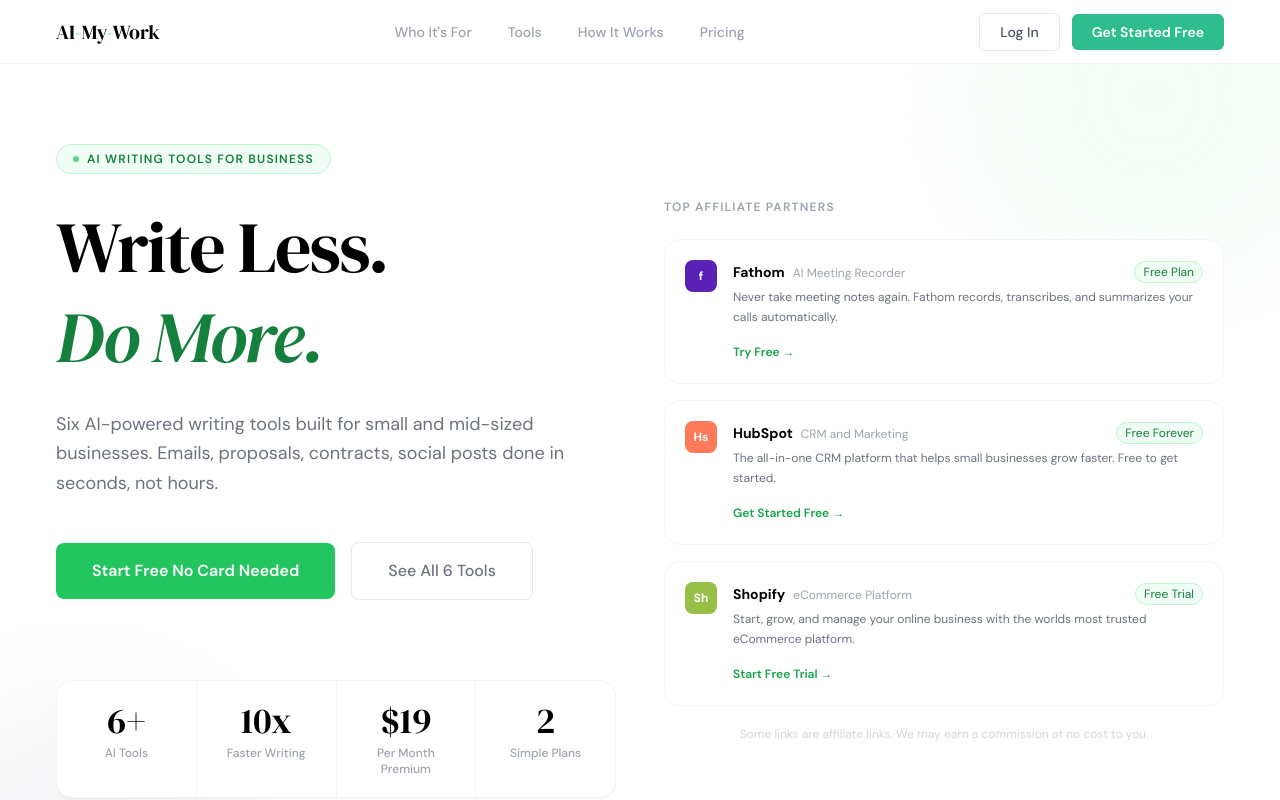
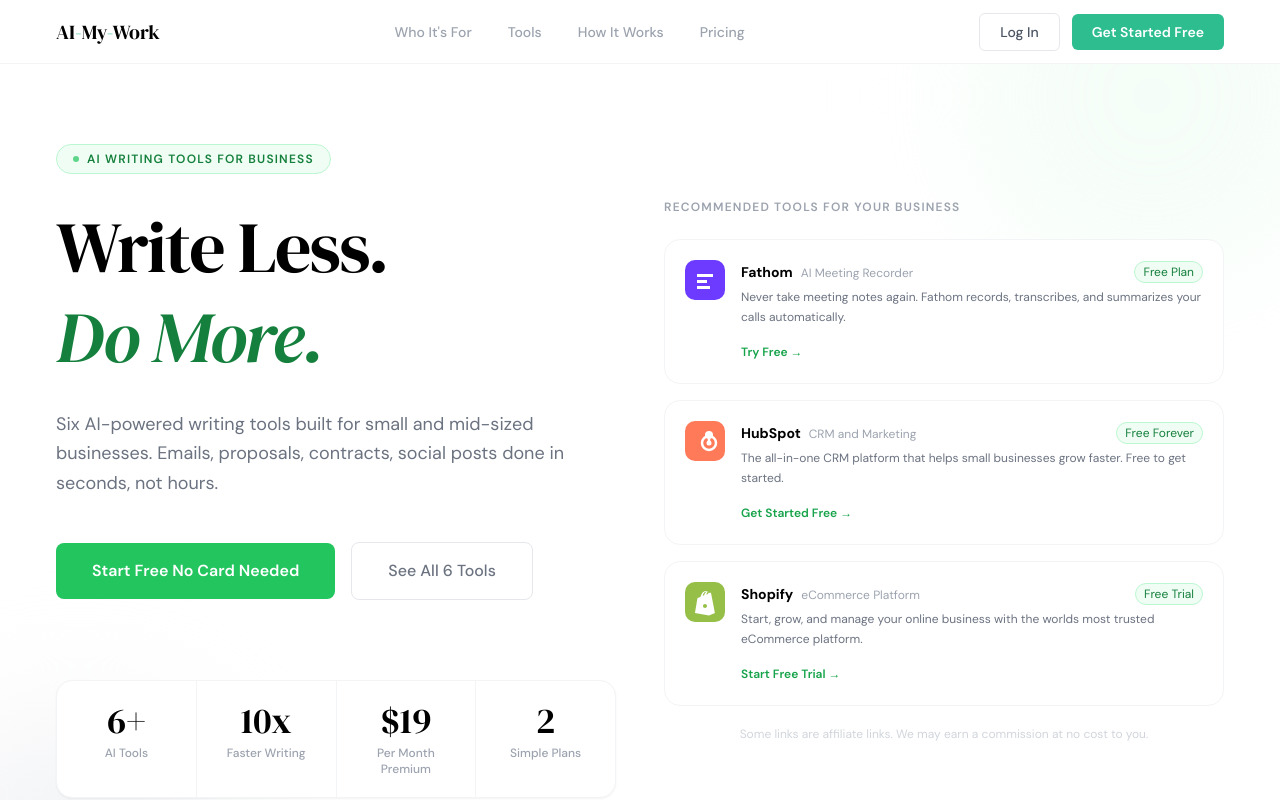
Before and after one commit to daquarian/ai-my-work, a Next.js app: page / in a window 1280 px wide. Shown: the top 800 px of the page. Built offline with nearby package versions, Linux system fonts and the light colour scheme; no server answers.

Commit message:
Update Hero.js

```diff
--- a/components/Hero.js
+++ b/components/Hero.js
@@ -1,9 +1,50 @@
 import Link from 'next/link'
 
 const affiliates = [
-  { name: 'Fathom', category: 'AI Meeting Recorder', desc: 'Never take meeting notes again. Fathom records, transcribes, and summarizes your calls automatically.', cta: 'Try Free', href: 'https://fathom.video/invite/Dt86jg', badge: 'Free Plan', color: '#5B21B6', initials: 'f' },
-  { name: 'HubSpot', category: 'CRM and Marketing', desc: 'The all-in-one CRM platform that helps small businesses grow faster. Free to get started.', cta: 'Get Started Free', href: 'https://hubspot.com', badge: 'Free Forever', color: '#FF7A59', initials: 'Hs' },
-  { name: 'Shopify', category: 'eCommerce Platform', desc: 'Start, grow, and manage your online business with the worlds most trusted eCommerce platform.', cta: 'Start Free Trial', href: 'https://shopify.pxf.io/GbZ7XE', badge: 'Free Trial', color: '#96BF48', initials: 'Sh' },
+  {
+    name: 'Fathom',
+    category: 'AI Meeting Recorder',
+    desc: 'Never take meeting notes again. Fathom records, transcribes, and summarizes your calls automatically.',
+    cta: 'Try Free',
+    href: 'https://fathom.video/invite/Dt86jg',
+    badge: 'Free Plan',
+    logo: (
+      <svg width="40" height="40" viewBox="0 0 40 40" fill="none" xmlns="http://www.w3.org/2000/svg">
+        <rect width="40" height="40" rx="10" fill="#6C3BFF"/>
+        <path d="M12 14h16v3H12zM12 20h10v3H12zM12 26h13v3H12z" fill="white"/>
+      </svg>
+    ),
+  },
+  {
+    name: 'HubSpot',
+    category: 'CRM and Marketing',
+    desc: 'The all-in-one CRM platform that helps small businesses grow faster. Free to get started.',
+    cta: 'Get Started Free',
+    href: 'https://hubspot.com',
+    badge: 'Free Forever',
+    logo: (
+      <svg width="40" height="40" viewBox="0 0 40 40" fill="none" xmlns="http://www.w3.org/2000/svg">
+        <rect width="40" height="40" rx="10" fill="#FF7A59"/>
+        <circle cx="24" cy="14" r="4" fill="white"/>
+        <path d="M24 18v4M17 22a7 7 0 1 0 14 0 7 7 0 0 0-14 0z" stroke="white" strokeWidth="2.5" fill="none"/>
+        <circle cx="24" cy="22" r="2.5" fill="white"/>
+      </svg>
+    ),
+  },
+  {
+    name: 'Shopify',
+    category: 'eCommerce Platform',
+    desc: 'Start, grow, and manage your online business with the worlds most trusted eCommerce platform.',
+    cta: 'Start Free Trial',
+    href: 'https://shopify.pxf.io/GbZ7XE',
+    badge: 'Free Trial',
+    logo: (
+      <svg width="40" height="40" viewBox="0 0 40 40" fill="none" xmlns="http://www.w3.org/2000/svg">
+        <rect width="40" height="40" rx="10" fill="#96BF48"/>
+        <path d="M26 11c0 0-0.3-0.2-0.8-0.2c-0.4 0-1 0.1-1.6 0.5C23 9.7 22 9 20.8 9c-3.2 0-4.8 4-5.3 6c-1.3 0.4-2.2 0.7-2.3 0.7c-0.7 0.2-0.7 0.2-0.8 0.9C12.3 17.1 10 31 10 31l14 2.5L30 31c0 0-3.8-19.5-4-20zM23 12c-0.5 0.2-1.1 0.3-1.7 0.5c0.4-1.6 1.2-2.4 1.9-2.7C23.4 10.4 23.2 11.4 23 12zM20.8 9.8c0.2 0 0.4 0 0.5 0.1c-0.8 0.4-1.7 1.4-2.1 3.4c-0.5 0.2-1 0.3-1.5 0.5C18.2 11.9 19.4 9.8 20.8 9.8zM20 26c-1.1 0-2-0.9-2-2s0.9-2 2-2s2 0.9 2 2S21.1 26 20 26z" fill="white"/>
+      </svg>
+    ),
+  },
 ]
 
 export default function Hero() {
@@ -56,13 +97,13 @@
       </div>
       <div className="relative z-10 flex flex-col justify-center gap-4">
         <div className="text-xs font-semibold tracking-widest uppercase text-gray-400 mb-2">
-          Top Affiliate Partners
+          Recommended Tools for Your Business
         </div>
         {affiliates.map((item) => (
           <div key={item.name} className="bg-white border border-gray-100 rounded-2xl p-5 hover:shadow-md hover:border-green-200 transition-all">
             <div className="flex items-start gap-4">
-              <div className="w-8 h-8 rounded-lg flex items-center justify-center text-white text-xs font-bold flex-shrink-0" style={{backgroundColor: item.color}}>
-                {item.initials}
+              <div className="flex-shrink-0">
+                {item.logo}
               </div>
               <div className="flex-1">
                 <div className="flex items-center justify-between mb-1 flex-wrap gap-2">
```
